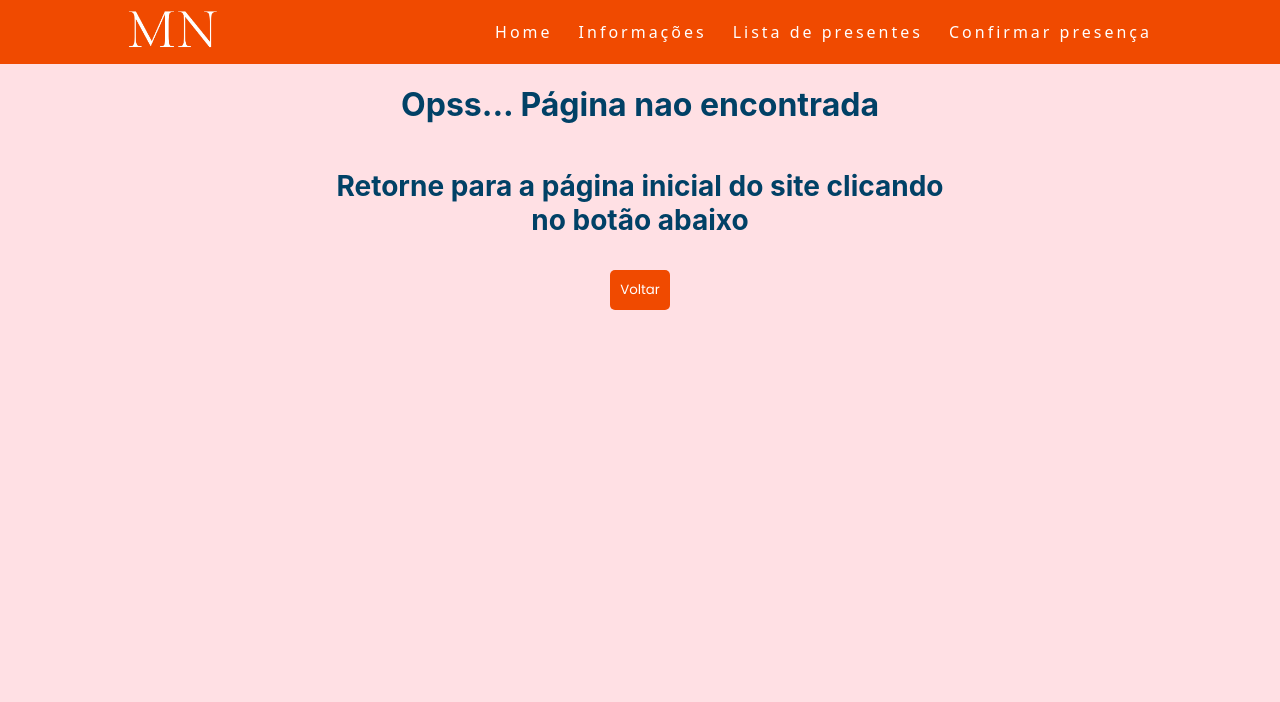
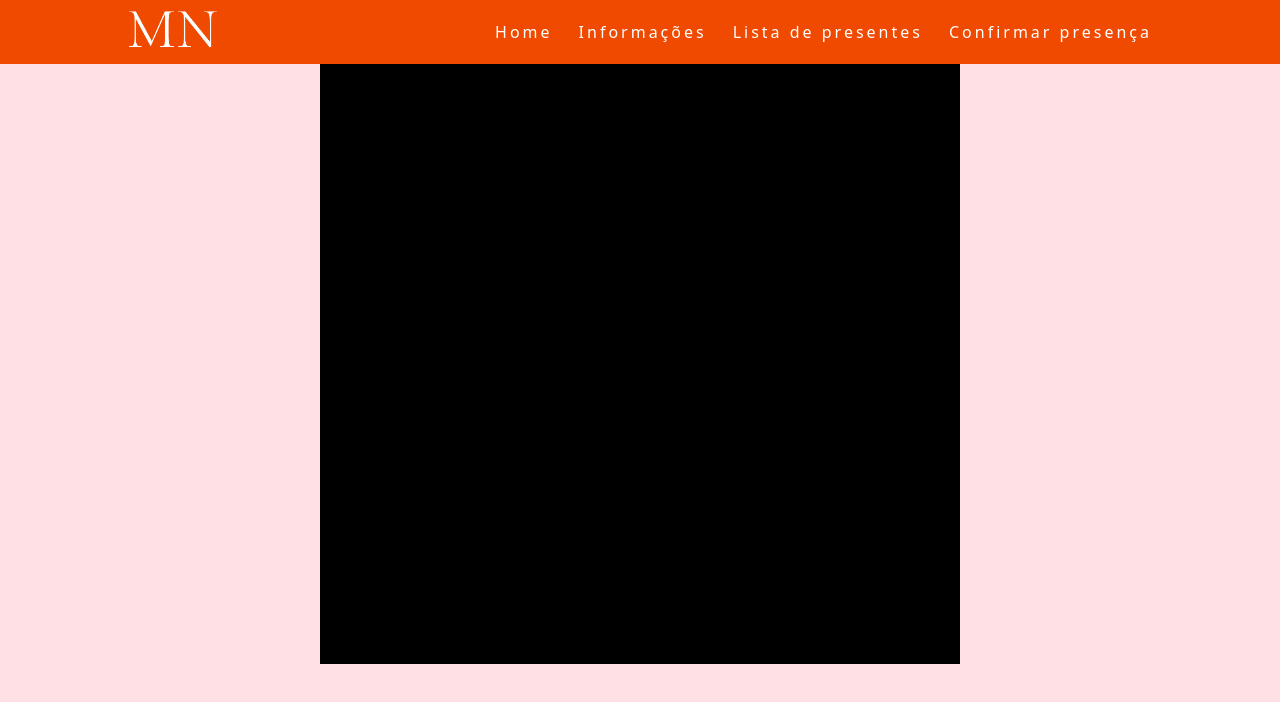
Before and after one commit to CaioVAzeredo/casamento_mn, a React (Create React App) app: page /lista-de-presenca in a window 1280 px wide. Shown: the top 702 px of the page. Built offline with nearby package versions, Linux system fonts and the light colour scheme.

Commit message:
adição da pagina de presença

```diff
--- a/src/App.js
+++ b/src/App.js
@@ -6,6 +6,7 @@ import { BrowserRouter as Router, Route, Routes } from 'react-router-dom';
 import Informacoes from './pages/Informacoes';
 import ListaDePresentes from './pages/ListaDePresentes';
 import NotFound from './pages/notFound';
+import ListaDePresenca from './pages/ListaDePresenca';
 
 const AppContainer = styled.div`
 width: 100vw;
@@ -20,6 +21,7 @@ function App() {
           <Route path="/" element={<Home />} />
           <Route path="/informacoes" element={<Informacoes />} />
           <Route path="/lista-de-presentes" element={<ListaDePresentes />} />
+          <Route path="/lista-de-presenca" element={<ListaDePresenca />} />
           <Route path="/*" element={<NotFound />} />
         </Routes>
       </AppContainer>
--- a/src/components/ArrayHeader/index.js
+++ b/src/components/ArrayHeader/index.js
@@ -13,7 +13,7 @@ function ArrayHeader() {
             Pagina: 'Lista de presentes'
         },
         {
-            Link: 'https://docs.google.com/forms/d/e/1FAIpQLSd6m4HR6Rh5m-niA92uHhqGqeE_e6A1cG79SyGpmmki_VqxqQ/viewform',
+            Link: '/lista-de-presenca',
             Pagina: 'Confirmar presença'
         }
     ]
--- a/src/pages/ListaDePresenca/index.js
+++ b/src/pages/ListaDePresenca/index.js
@@ -1,7 +1,15 @@
 import styled from "styled-components"
+const ContainerForm = styled.form`
 
+height: 600px;
+    width: 50%;
+    margin: 0 auto;
+    background-color: black;
+`
 function ListaDePresenca() {
-return(<></>)
+    return (
+        <ContainerForm>oioi</ContainerForm>
+    )
 }
 
 export default ListaDePresenca
```
